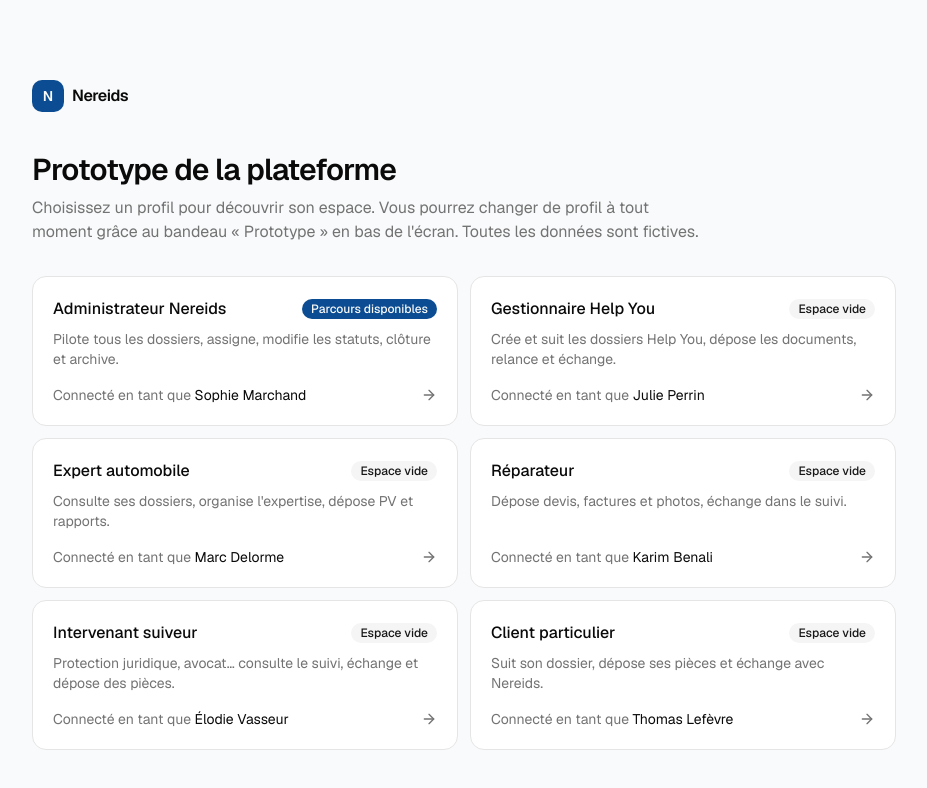
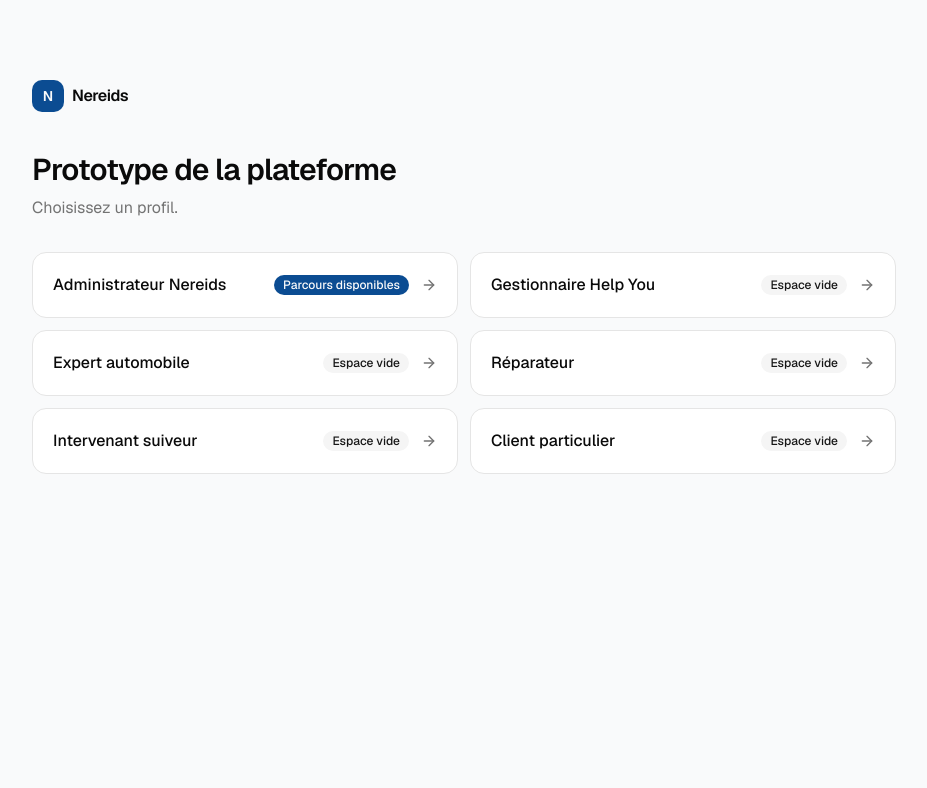
Before and after one commit to juliegaladrim-ux/Nereids, a Next.js app: page / in a window 1280 px wide. Shown: the top 788 px of the page, without its empty margins (176-1103 px from the left). Built offline with nearby package versions, Linux system fonts and the light colour scheme.

Commit message:
Simplifie la page de choix de profil
Co-Authored-By: Claude Opus 5.5 <noreply@anthropic.com>

```diff
--- a/src/app/page.tsx
+++ b/src/app/page.tsx
@@ -4,45 +4,32 @@ import { ArrowRight } from "lucide-react"
 import { Logo } from "@/components/logo"
 import { Badge } from "@/components/ui/badge"
 import { ROLES } from "@/lib/roles"
-import { getUser, fullName } from "@/lib/data"
 
 export default function Home() {
   return (
     <main className="mx-auto flex w-full max-w-4xl flex-1 flex-col px-4 py-12 sm:py-20">
       <Logo />
       <h1 className="mt-10 text-2xl font-semibold tracking-tight sm:text-3xl">Prototype de la plateforme</h1>
-      <p className="mt-2 max-w-2xl text-muted-foreground">
-        Choisissez un profil pour découvrir son espace. Vous pourrez changer de profil à tout moment
-        grâce au bandeau « Prototype » en bas de l&apos;écran. Toutes les données sont fictives.
-      </p>
+      <p className="mt-2 text-muted-foreground">Choisissez un profil.</p>
 
       <div className="mt-8 grid gap-3 sm:grid-cols-2">
-        {ROLES.map((role) => {
-          const user = getUser(role.userId)
-          return (
+        {ROLES.map((role) => (
           <Link
             key={role.id}
             href={`/${role.id}/tableau-de-bord`}
-              className="group flex flex-col gap-2 rounded-xl border bg-card p-5 transition-colors hover:border-primary/40 hover:bg-primary/[0.03]"
+            className="group flex items-center justify-between gap-3 rounded-xl border bg-card p-5 transition-colors hover:border-primary/40 hover:bg-primary/[0.03]"
           >
-              <div className="flex items-center justify-between gap-2">
             <span className="font-medium">{role.label}</span>
+            <div className="flex items-center gap-3">
               {role.ready ? (
                 <Badge>Parcours disponibles</Badge>
               ) : (
                 <Badge variant="secondary">Espace vide</Badge>
               )}
-              </div>
-              <p className="text-sm text-muted-foreground">{role.description}</p>
-              <div className="mt-auto flex items-center justify-between pt-2 text-sm">
-                <span className="text-muted-foreground">
-                  Connecté en tant que <span className="text-foreground">{fullName(user)}</span>
-                </span>
               <ArrowRight className="size-4 text-muted-foreground transition-transform group-hover:translate-x-0.5 group-hover:text-primary" />
             </div>
           </Link>
-          )
-        })}
+        ))}
       </div>
     </main>
   )
```
Lines whose indentation alone changed are shown as unchanged.
